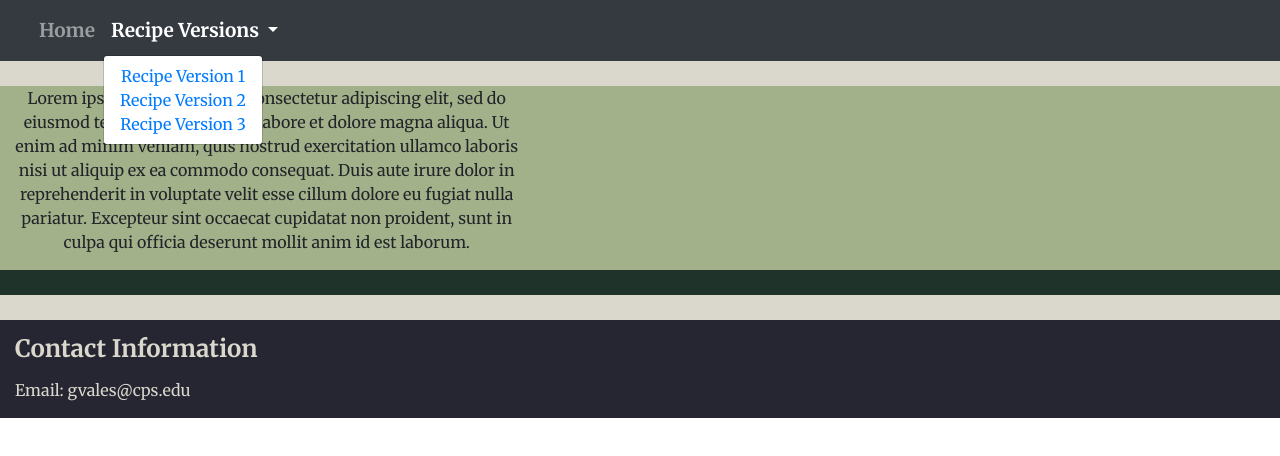
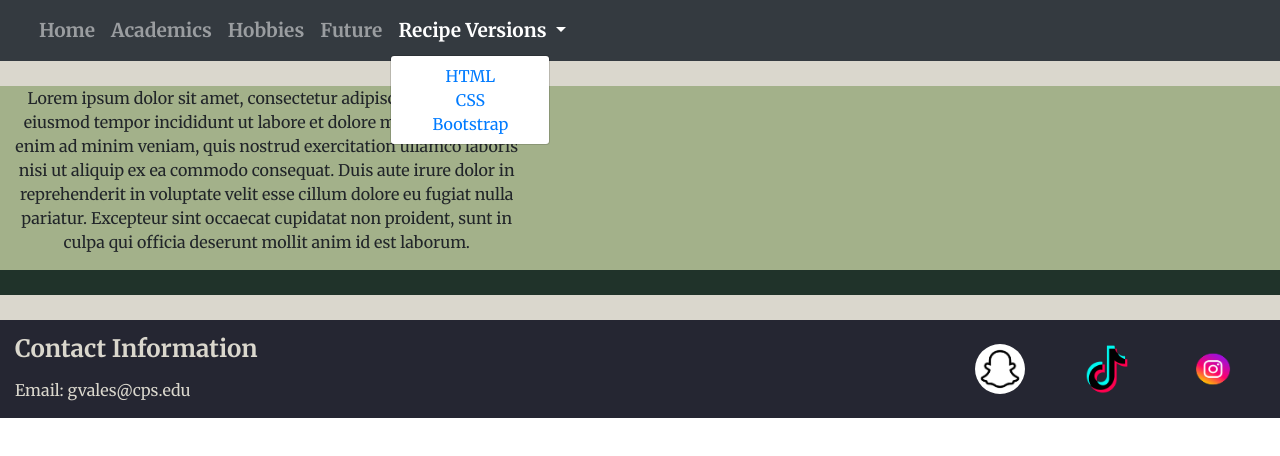
Before and after one commit to GVales1/GVales1.github.io, a plain HTML site: page academics.html in a window 1280 px wide. Both pictures are taken after a click on the link "Recipe Versions". Drawn offline with nearby package versions, Linux system fonts and the light colour scheme; a web font is replaced by a local one.

Commit message:
second commit

```diff
--- a/academics.html
+++ b/academics.html
@@ -21,14 +21,23 @@
                 <li class="nav-item">
                   <a class="nav-link" href="index.html"><b>Home</b></a>
                 </li>
+                <li class="nav-item">
+                    <a class="nav-link" href="academics.html"><b>Academics</b></a>
+                </li>
+                <li class="nav-item">
+                    <a class="nav-link" href="hobbies.html"><b>Hobbies</b></a>
+                </li>
+                <li class="nav-item">
+                    <a class="nav-link" href="future.html"><b>Future</b></a>
+                </li>
                 <li class="nav-item dropdown">
                     <a class="nav-link dropdown-toggle" href="#" id="navbardrop" data-toggle="dropdown">
                         <b>Recipe Versions</b>
                     </a>
                     <ul class="dropdown-menu text-center">
-                      <li><a href="recipe.html" target="_blank">Recipe Version 1</a></li>
-                      <li><a href="recipe2.html" target="_blank">Recipe Version 2</a></li>
-                      <li><a href="recipe3.html" target="_blank">Recipe Version 3</a></li>
+                      <li><a href="recipe.html" target="_blank">HTML</a></li>
+                      <li><a href="recipe2.html" target="_blank">CSS</a></li>
+                      <li><a href="recipe3.html" target="_blank">Bootstrap</a></li>
                     </ul>
                   </li>
                 </li>
@@ -75,9 +84,33 @@
         </div>
 
         <div class="row footer">
-            <div class="col-md-12">
+            <div class="col-md-9">
                 <h4 class="ok"><b>Contact Information</b></h4>
                 <p>Email: gvales@cps.edu</p>
+            </div>
+            <div class="col-md-1">
+                <br>
+                <a href="#">
+                    <img class="rounded-circle" src="media/download.png"
+                    width="50px"
+                    height="50px">
+                </a>
+            </div>
+            <div class="col-md-1">
+                <br>
+                <a href="#">
+                    <img class="rounded-circle" src="media/Social-media_Tiktok-512.webp"
+                    width="50px"
+                    height="50px">
+                </a>
+            </div>
+            <div class="col-md-1">
+                <br>
+                <a href="#">
+                    <img class="rounded-circle" src="media/instagram.webp"
+                    width="50px"
+                    height="50px">
+                </a>
             </div>
         </div>
     </div>
```
Also changed, not shown: future.html (+37 -4 lines), hobbies.html (+12 -3 lines), media/guitar2.jpg (added).
